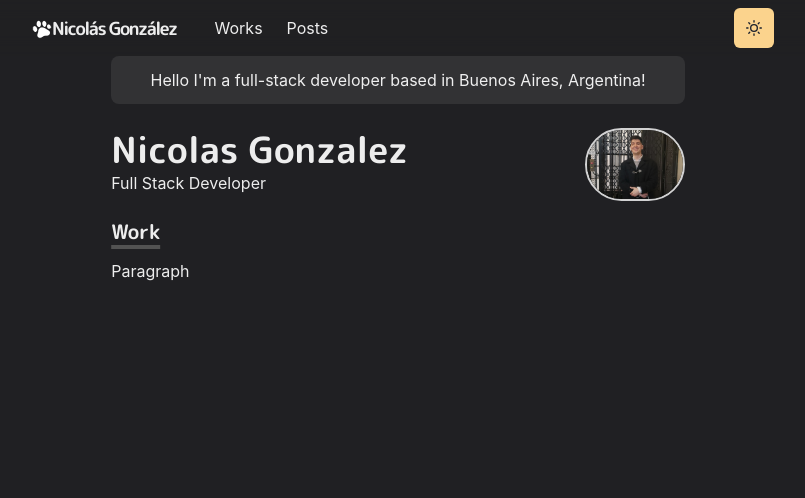
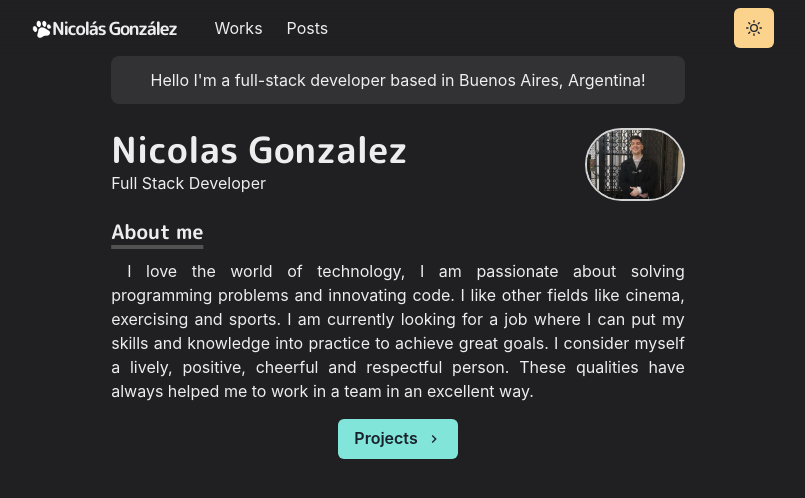
Before and after one commit to nicolasgonzalez98/Portfolio-NicolasGonzalez, a Next.js app: page / in a window 1280 px wide. Shown: the top 498 px of the page, without its empty margins (242-1047 px from the left). Built offline with nearby package versions, Linux system fonts and the light colour scheme.

Commit message:
biography

```diff
--- /dev/null
+++ b/components/paragraph.js
@@ -0,0 +1,8 @@
+import styled from "@emotion/styled";
+
+const Paragraph = styled.p`
+    text-align: justify;
+    text-indent: 1em;
+`
+
+export default Paragraph
--- a/pages/index.js
+++ b/pages/index.js
@@ -1,5 +1,8 @@
-import { Container, Box, Heading, Image, useColorModeValue } from '@chakra-ui/react'
+import NextLink from 'next/link'
+import { Container, Box, Heading, Image, useColorModeValue, Link, Button } from '@chakra-ui/react'
 import Section from '../components/section';
+import Paragraph from '../components/paragraph';
+import { ChevronRightIcon } from '@chakra-ui/icons';
 
 
 const Home = () => {
@@ -45,9 +48,27 @@ const Home = () => {
 
             <Section delay={0.1}>
                 <Heading as='h3' variant='section-title'>
-                    Work
+                    About me
                 </Heading>
-                <p>Paragraph</p>
+                <Paragraph>
+                    I love the world of technology,
+                    I am passionate about solving programming problems and innovating code.
+
+                    I like other fields like cinema, exercising and sports.
+                    I am currently looking for a job where I can put my skills and knowledge into practice to achieve great goals.
+                    I consider myself a lively, positive, cheerful and respectful person. These qualities have always helped me to work in a team in an excellent way.
+                    {/* <NextLink href='/works/inkdrop'>
+                        <Link>Inkdrop</Link>
+                    </NextLink> */}
+                </Paragraph>
+                <Box align='center' my={4}>
+                    <NextLink href='/works'>
+                        <Button
+                            rightIcon={<ChevronRightIcon />}
+                            colorScheme='teal'
+                        >Projects</Button>
+                    </NextLink>
+                </Box>
             </Section>
         </Container>
     )
```
